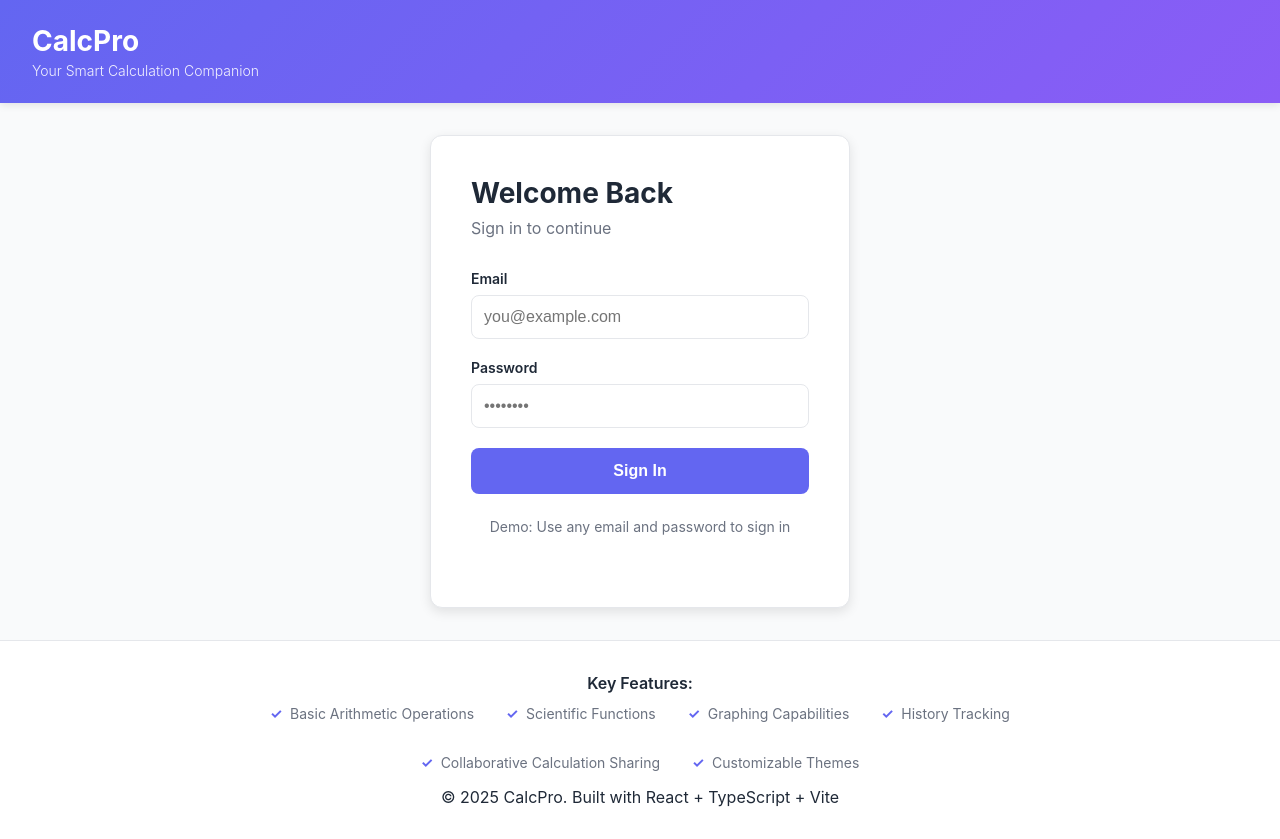
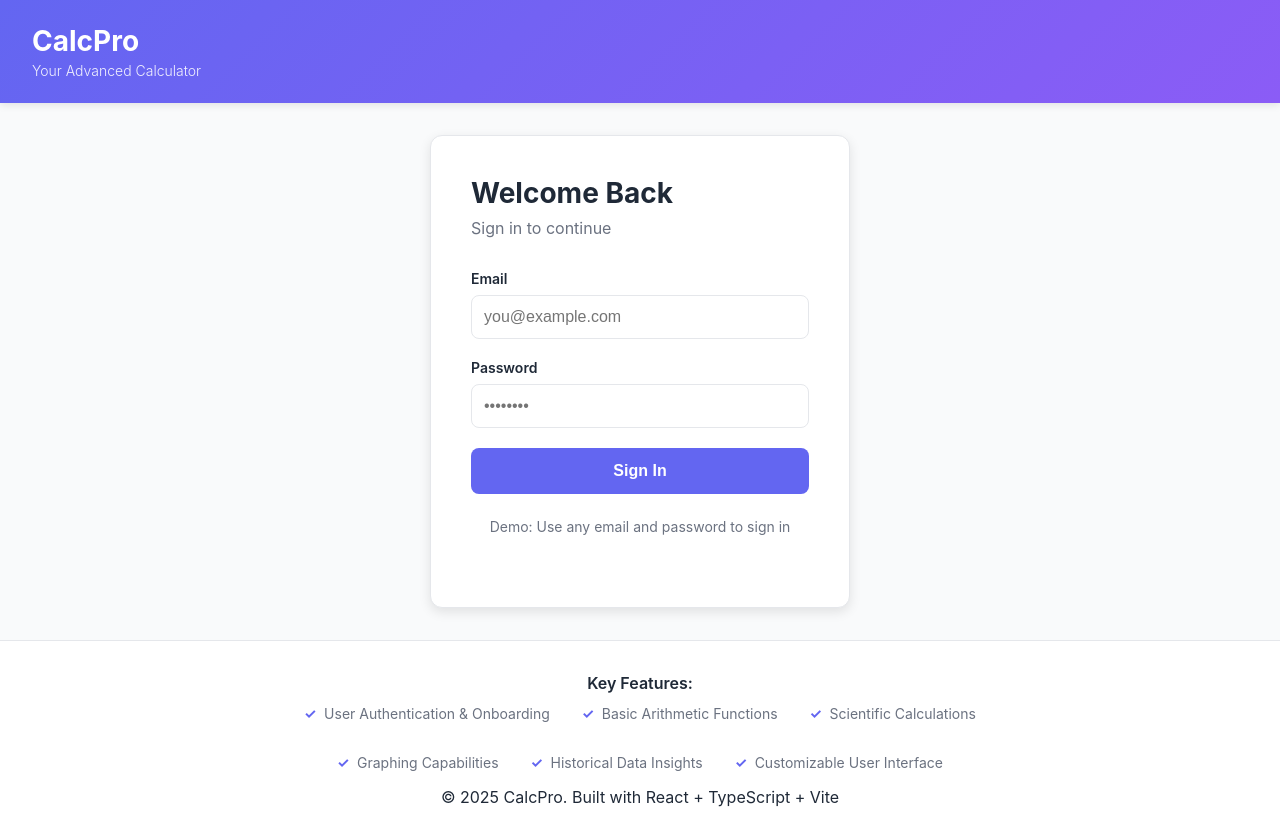
Before and after one commit to playworks93/calcpro-landing-app, a React (Vite) app: page / in a window 1280 px wide. Built offline with nearby package versions, Linux system fonts and the light colour scheme.

Commit message:
Add src/App.tsx

```diff
--- a/src/App.tsx
+++ b/src/App.tsx
@@ -1,11 +1,11 @@
 import { useState } from 'react'
 import Dashboard from './components/Dashboard'
 import Auth from './components/Auth'
-import CalculatorDisplay from './components/CalculatorDisplay'
-import ButtonPanel from './components/ButtonPanel'
-import HistoryLog from './components/HistoryLog'
-import GraphingTool from './components/GraphingTool'
-import SettingsMenu from './components/SettingsMenu'
+import AuthComponent from './components/AuthComponent'
+import CalculatorComponent from './components/CalculatorComponent'
+import GraphComponent from './components/GraphComponent'
+import HistoryComponent from './components/HistoryComponent'
+import SettingsComponent from './components/SettingsComponent'
 
 function App() {
   const [isAuthenticated, setIsAuthenticated] = useState(false)
@@ -23,7 +23,7 @@ function App() {
       <header className="app-header">
         <div className="header-content">
           <h1>CalcPro</h1>
-          <p className="tagline">Your Smart Calculation Companion</p>
+          <p className="tagline">Your Advanced Calculator</p>
         </div>
         {isAuthenticated && (
           <button onClick={handleLogout} className="btn-logout">
@@ -44,12 +44,12 @@ function App() {
         <div className="features">
           <h3>Key Features:</h3>
           <ul>
-          <li>Basic Arithmetic Operations</li>
-          <li>Scientific Functions</li>
+          <li>User Authentication & Onboarding</li>
+          <li>Basic Arithmetic Functions</li>
+          <li>Scientific Calculations</li>
           <li>Graphing Capabilities</li>
-          <li>History Tracking</li>
-          <li>Collaborative Calculation Sharing</li>
-          <li>Customizable Themes</li>
+          <li>Historical Data Insights</li>
+          <li>Customizable User Interface</li>
           </ul>
         </div>
         <p>&copy; 2025 CalcPro. Built with React + TypeScript + Vite</p>
```
